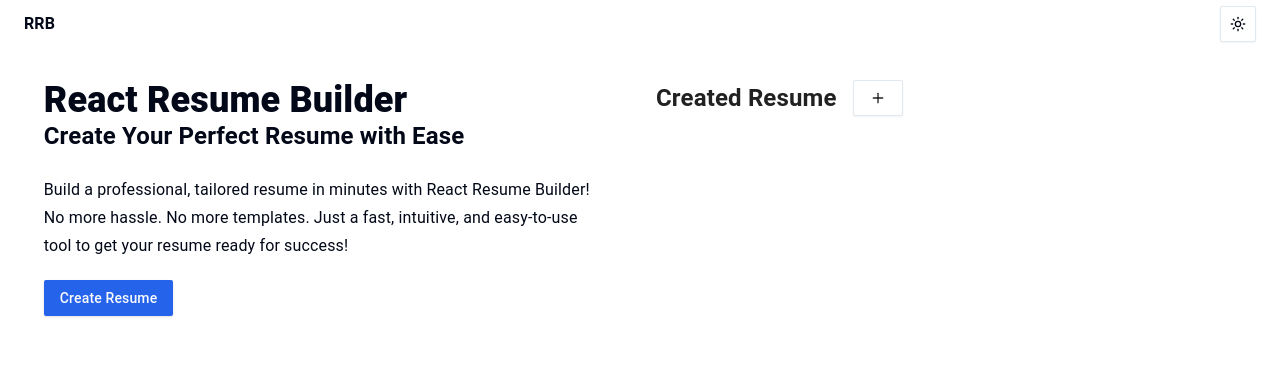
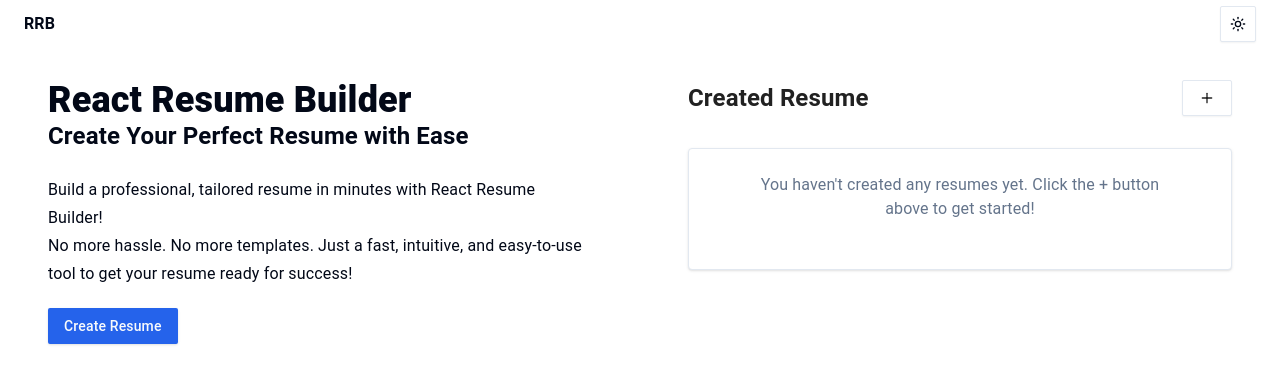
Before and after one commit to Raxza/react-resume-builder, a React (Vite) app: page / in a window 1280 px wide. Shown: the top 384 px of the page. Built offline with nearby package versions, Linux system fonts and the light colour scheme.

Commit message:
Home anime

```diff
--- a/src/pages/Home/index.tsx
+++ b/src/pages/Home/index.tsx
@@ -1,15 +1,37 @@
 import { buttonVariants } from "@/components/ui/util/button-variants"
 import { Link } from "react-router-dom"
-import { Plus } from "lucide-react"
-import { motion } from 'framer-motion'
+import { Plus, Eye, EyeOff } from "lucide-react"
+import { motion, AnimatePresence } from 'framer-motion'
 import ResumeList from "../Resume"
+import { useState } from "react"
+import { Resume } from "@/types/Resume"
+import ResumePreview from "@/components/common/ResumePreview"
+import { Button } from "@/components/ui/button"
 
 const Home = () => {
+  const [selectedResume, setSelectedResume] = useState<Resume | null>(null);
+
+  const handleResumeSelect = (resume: Resume) => {
+    setSelectedResume(resume);
+  };
+
+  const handleTogglePreview = () => {
+    setSelectedResume(null);
+  };
+
   return (
-    // mt-12 because that's the navbar size (h-12)
-    <article className="pt-16 grid lg:grid-cols-2 min-h-dvh">
-      <section className="prose prose-headings:text-foreground prose-p:text-foreground prose-h1:m-0 prose-h2:mt-0
-      p-4 mx-auto">
+    <article className="pt-16 grid xl:grid-cols-2 min-h-dvh">
+      {!selectedResume && (
+        <motion.section
+          layout="position"
+          transition={{
+            duration: 0.5,
+            type: "spring",
+            bounce: 0.1
+          }}
+          className={`w-full max-w-xl mx-auto`}
+        >
+          <section className="prose prose-headings:text-foreground prose-p:text-foreground prose-h1:m-0 prose-h2:mt-0 p-4">
             <motion.div
               initial={{ x: 70, opacity: 0 }}
               animate={{ x: 0, opacity: 1 }}
@@ -32,9 +54,6 @@ const Home = () => {
               <p>Build a professional, tailored resume in minutes with React Resume Builder!<br />
                 No more hassle. No more templates. Just a fast, intuitive, and easy-to-use tool to get your resume ready for success!
               </p>
-          {/* <Button onClick={() => Navigate('/resume/create')}>
-          Create Resume
-        </Button> */}
             </motion.div>
             <motion.div
               initial={{ x: 70, opacity: 0 }}
@@ -48,13 +67,59 @@ const Home = () => {
               </div>
             </motion.div>
           </section>
+        </motion.section>
+      )}
+      <motion.section className={`w-full max-w-xl mx-auto p-4`}>
+        <div className="flex items-center gap-4 mb-4">
+          <h2 className="font-bold text-2xl flex-1">Created Resume</h2>
+          {selectedResume &&
+            <Button type="button" variant="ghost" onClick={handleTogglePreview}>
+              <EyeOff className="w-4 h-4" />
+            </Button>
+          }
+          <Link className={buttonVariants({ variant: "outline" })} to={'/resume/create'}>
+            <Plus className="w-4 h-4" />
+          </Link>
+        </div>
+        <ResumeList onSelect={handleResumeSelect} />
+      </motion.section>
+
+      {/* <motion.section
+        layout="position"
+        transition={{
+          duration: 0.5,
+          type: "spring",
+          bounce: 0.1
+        }}
+        className={`w-full max-w-xl mx-auto`}
+      > */}
+      <AnimatePresence mode="popLayout">
+        {selectedResume && (
+          <motion.aside
+            initial={{ x: "100%", opacity: 0 }}
+            animate={{ x: 0, opacity: 1 }}
+            exit={{ x: "100%", opacity: 0 }}
+            transition={{
+              duration: 0.5,
+              type: "spring",
+              bounce: 0.1
+            }}
+            className="w-full max-w-xl relative"
+          >
+            <ResumePreview resume={selectedResume} scale={0.85} />
+          </motion.aside>
+        )}
+      </AnimatePresence>
+      {/* : (
            <section className="p-4">
              <h2 className="font-bold text-2xl inline-block mr-4">Created Resume</h2>
              <Link className={buttonVariants({ variant: "outline" })} to={'/resume/create'}>
-          <Plus />
+               <Plus className="w-4 h-4" />
              </Link>
-        <ResumeList />
+             <ResumeList onSelect={handleResumeSelect} />
            </section>
+         )}
+       </motion.section> */}
     </article>
   )
 }
--- a/src/pages/Resume/index.tsx
+++ b/src/pages/Resume/index.tsx
@@ -4,9 +4,14 @@ import { Card, CardContent, CardHeader, CardTitle } from '@/components/ui/card';
 import { Button } from '@/components/ui/button';
 import { useNavigate } from 'react-router-dom';
 import { handleGetAllResumes } from '@/lib/IndexedDB/resumeStore';
-import { Trash } from 'lucide-react';
+import { Trash, Pencil } from 'lucide-react';
 
-const ResumeList = () => {
+interface ResumeListProps {
+  onSelect?: (resume: Resume) => void;
+  showPreview?: boolean;
+}
+
+const ResumeList = ({ onSelect, showPreview }: ResumeListProps) => {
   const [resumes, setResumes] = useState<Resume[]>([]);
   const navigate = useNavigate();
 
@@ -20,17 +25,41 @@ const ResumeList = () => {
 
   return (
     <div className="max-w-4xl mx-auto py-4 space-y-6 grid">
-      {resumes.map((resume) => (
-        <Card key={resume.id} onClick={() => navigate(`/resume/edit/${resume.id}`)} className="cursor-pointer flex items-center justify-between hover:bg-accent hover:text-foreground">
-          <CardHeader>
-            <CardTitle>{resume.title}</CardTitle>
-            <span>Last Modified: {new Date(resume.lastModifiedTime).toLocaleDateString()}</span>
-          </CardHeader>
-          <CardContent className='py-0'>
-            <Button variant={'destructive'}><Trash /></Button>
+      {resumes.length === 0 ? (
+        <Card className="text-center p-6">
+          <CardContent>
+            <p className="text-muted-foreground">
+              You haven't created any resumes yet. Click the + button above to get started!
+            </p>
           </CardContent>
         </Card>
-      ))}
+      ) : (
+        resumes.map((resume) => (
+          <Card
+            key={resume.id}
+            className="flex items-center justify-between hover:bg-accent/50"
+          >
+            <CardHeader
+              className="cursor-pointer"
+              onClick={() => onSelect?.(resume)}
+            >
+              <CardTitle>{resume.title}</CardTitle>
+              <span>Last Modified: {new Date(resume.lastModifiedTime).toLocaleDateString()}</span>
+            </CardHeader>
+            <CardContent className='py-0 flex gap-2'>
+              <Button
+                variant="outline"
+                onClick={() => navigate(`/resume/edit/${resume.id}`)}
+              >
+                <Pencil className="w-4 h-4" />
+              </Button>
+              <Button variant='destructive'>
+                <Trash className="w-4 h-4" />
+              </Button>
+            </CardContent>
+          </Card>
+        ))
+      )}
     </div>
   );
 };
```
Lines whose indentation alone changed are shown as unchanged.
